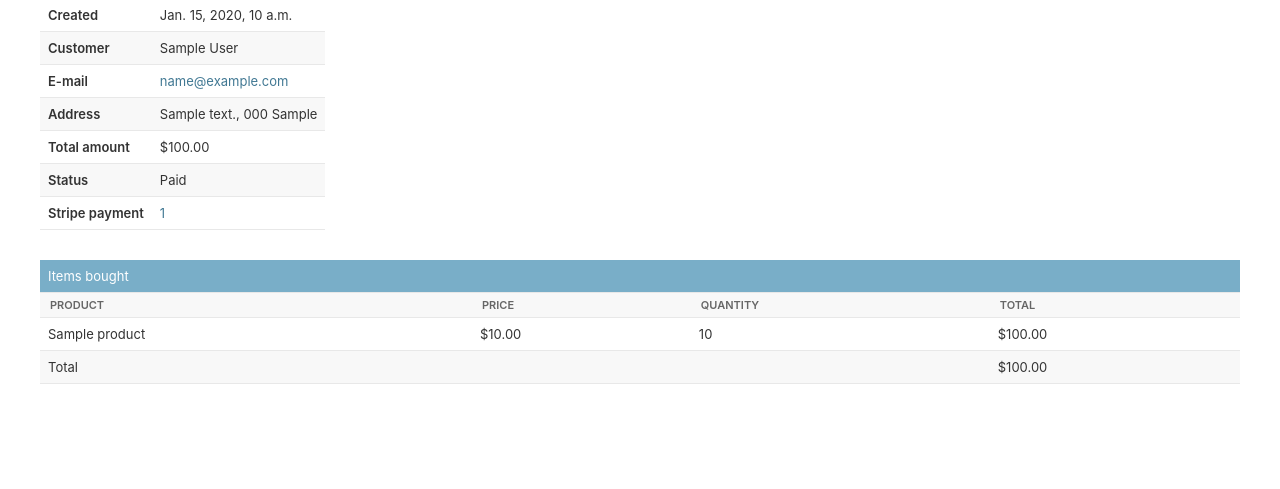
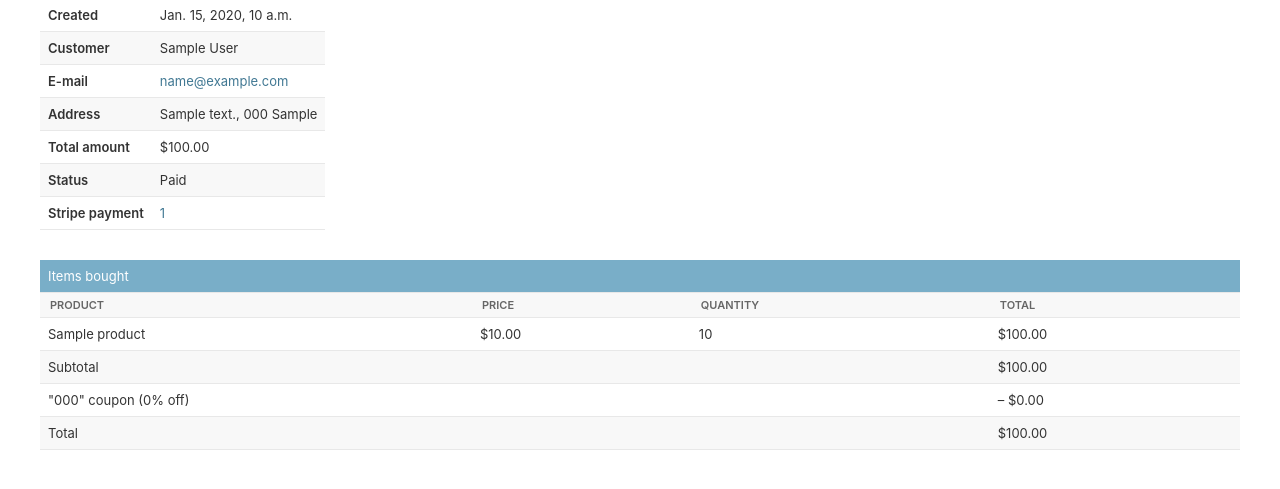
Before and after one commit to VladlmlrF/beer_shop, a Django app: page /orders/admin/order/1/ in a window 1280 px wide. Shown: the part 151-640 px from the top of the page. Run offline with Django 4.2, Linux system fonts and the light colour scheme; a user stored in the database is signed in; tables that the repository leaves empty hold one stand-in row (values such as "Sample post"); parts of the project's set-up code (start-up, migrations or seed data) failed here and were passed over.

Commit message:
created coupon system

```diff
--- a/beer_shop/beer_shop/urls.py
+++ b/beer_shop/beer_shop/urls.py
@@ -8,6 +8,7 @@ urlpatterns = [
     path('cart/', include('cart.urls', namespace='cart')),
     path('orders/', include('orders.urls', namespace='orders')),
     path('payment/', include('payment.urls', namespace='payment')),
+    path('coupons/', include('coupons.urls', namespace='coupons')),
     path('', include('shop.urls', namespace='shop')),
 ]
 
--- a/beer_shop/cart/cart.py
+++ b/beer_shop/cart/cart.py
@@ -1,5 +1,6 @@
 from decimal import Decimal
 from django.conf import settings
+from coupons.models import Coupon
 from shop.models import Product
 
 
@@ -10,6 +11,7 @@ class Cart:
         if not cart:
             cart = self.session[settings.CART_SESSION_ID] = {}
         self.cart = cart
+        self.coupon_id = self.session.get('coupon_id')
 
     def __iter__(self):
         product_ids = self.cart.keys()
@@ -50,3 +52,20 @@ class Cart:
     def clear(self):
         del self.session[settings.CART_SESSION_ID]
         self.save()
+
+    @property
+    def coupon(self):
+        if self.coupon_id:
+            try:
+                return Coupon.objects.get(id=self.coupon_id)
+            except Coupon.DoesNotExist:
+                pass
+        return None
+
+    def get_discount(self):
+        if self.coupon:
+            return (self.coupon.discount / Decimal(100)) * self.get_total_price()
+        return Decimal(0)
+
+    def get_total_price_after_discount(self):
+        return self.get_total_price() - self.get_discount()
--- a/beer_shop/cart/views.py
+++ b/beer_shop/cart/views.py
@@ -3,6 +3,7 @@ from django.views.decorators.http import require_POST
 from shop.models import Product
 from .cart import Cart
 from .forms import CartAddProductForm
+from coupons.forms import CouponApplyForm
 
 
 @require_POST
@@ -29,4 +30,5 @@ def cart_detail(request):
     for item in cart:
         item['update_quantity_form'] = CartAddProductForm(initial={'quantity': item['quantity'],
                                                                    'override': True})
-    return render(request, 'cart/detail.html', {'cart': cart})
+    coupon_apply_form = CouponApplyForm()
+    return render(request, 'cart/detail.html', {'cart': cart, 'coupon_apply_form': coupon_apply_form})
--- /dev/null
+++ b/beer_shop/coupons/forms.py
@@ -0,0 +1,5 @@
+from django import forms
+
+
+class CouponApplyForm(forms.Form):
+    code = forms.CharField()
--- /dev/null
+++ b/beer_shop/coupons/urls.py
@@ -0,0 +1,8 @@
+from django.urls import path
+from .views import *
+
+app_name = 'coupons'
+
+urlpatterns = [
+    path('apply/', coupon_apply, name='apply'),
+]
--- a/beer_shop/orders/models.py
+++ b/beer_shop/orders/models.py
@@ -1,6 +1,9 @@
 from django.conf import settings
 from django.db import models
 from shop.models import Product
+from decimal import Decimal
+from django.core.validators import MinValueValidator, MaxValueValidator
+from coupons.models import Coupon
 
 
 class Order(models.Model):
@@ -15,6 +18,13 @@ class Order(models.Model):
     updated = models.DateTimeField(auto_now=True)
     paid = models.BooleanField(default=False)
     stripe_id = models.CharField(max_length=250, blank=True)
+    coupon = models.ForeignKey(Coupon,
+                               related_name='orders',
+                               null=True,
+                               blank=True,
+                               on_delete=models.SET_NULL)
+    discount = models.IntegerField(default=0,
+                                   validators=[MinValueValidator(0), MaxValueValidator(100)])
 
     class Meta:
         ordering = ['-created']
@@ -26,7 +36,8 @@ class Order(models.Model):
         return f'Order {self.id}'
 
     def get_total_cost(self):
-        return sum(item.get_cost() for item in self.items.all())
+        total_cost = self.get_total_cost_before_discount()
+        return total_cost - self.get_discount()
 
     def get_stripe_url(self):
         if not self.stripe_id:
@@ -36,6 +47,15 @@ class Order(models.Model):
         else:
             path = '/'
         return f'https://dashboard.stripe.com{path}payments/{self.stripe_id}'
+
+    def get_total_cost_before_discount(self):
+        return sum(item.get_cost() for item in self.items.all())
+
+    def get_discount(self):
+        total_cost = self.get_total_cost_before_discount()
+        if self.discount:
+            return total_cost * (self.discount / Decimal(100))
+        return Decimal(0)
 
 
 class OrderItem(models.Model):
--- a/beer_shop/orders/templates/admin/orders/order/detail.html
+++ b/beer_shop/orders/templates/admin/orders/order/detail.html
@@ -84,9 +84,27 @@
           <td class="num">${{ item.get_cost }}</td>
         </tr>
       {% endfor %}
+
+      {% if order.coupon %}
+        <tr class="subtotal">
+          <td colspan="3">Subtotal</td>
+          <td class="num">
+            ${{ order.get_total_cost_before_discount|floatformat:2 }}
+          </td>
+        </tr>
+        <tr>
+          <td colspan="3">
+            "{{ order.coupon.code }}" coupon
+            ({{ order.discount }}% off)
+          </td>
+          <td class="num neg">
+            – ${{ order.get_discount|floatformat:2 }}
+          </td>
+        </tr>
+      {% endif %}
       <tr class="total">
         <td colspan="3">Total</td>
-        <td class="num">${{ order.get_total_cost }}</td>
+        <td class="num">${{ order.get_total_cost|floatformat:2 }}</td>
       </tr>
     </tbody>
   </table>
--- a/beer_shop/orders/views.py
+++ b/beer_shop/orders/views.py
@@ -16,7 +16,11 @@ def order_create(request):
     if request.method == 'POST':
         form = OrderCreateForm(request.POST)
         if form.is_valid():
-            order = form.save()
+            order = form.save(commit=False)
+            if cart.coupon:
+                order.coupon = cart.coupon
+                order.discount = cart.coupon.discount
+            order.save()
             for item in cart:
                 OrderItem.objects.create(order=order,
                                          product=item['product'],
--- a/beer_shop/payment/views.py
+++ b/beer_shop/payment/views.py
@@ -32,6 +32,12 @@ def payment_process(request):
                 },
                 'quantity': item.quantity,
             })
+
+        if order.coupon:
+            stripe_coupon = stripe.Coupon.create(name=order.coupon.code,
+                                                 percent_off=order.discount,
+                                                 duration='once')
+            session_data['discounts'] = [{'coupon': stripe_coupon.id}]
         session = stripe.checkout.Session.create(**session_data)
         return redirect(session.url, code=303)
     else:
```
Also changed, not shown: beer_shop/cart/templates/cart/detail.html (+24 -1 lines), beer_shop/coupons/views.py (+21 -2 lines), beer_shop/orders/templates/orders/order/create.html (+8 -2 lines), beer_shop/orders/templates/orders/order/pdf.html (+19 -1 lines), beer_shop/payment/templates/payment/process.html (+21 -1 lines), beer_shop/orders/migrations/0002_order_coupon_order_discount.py (added).
